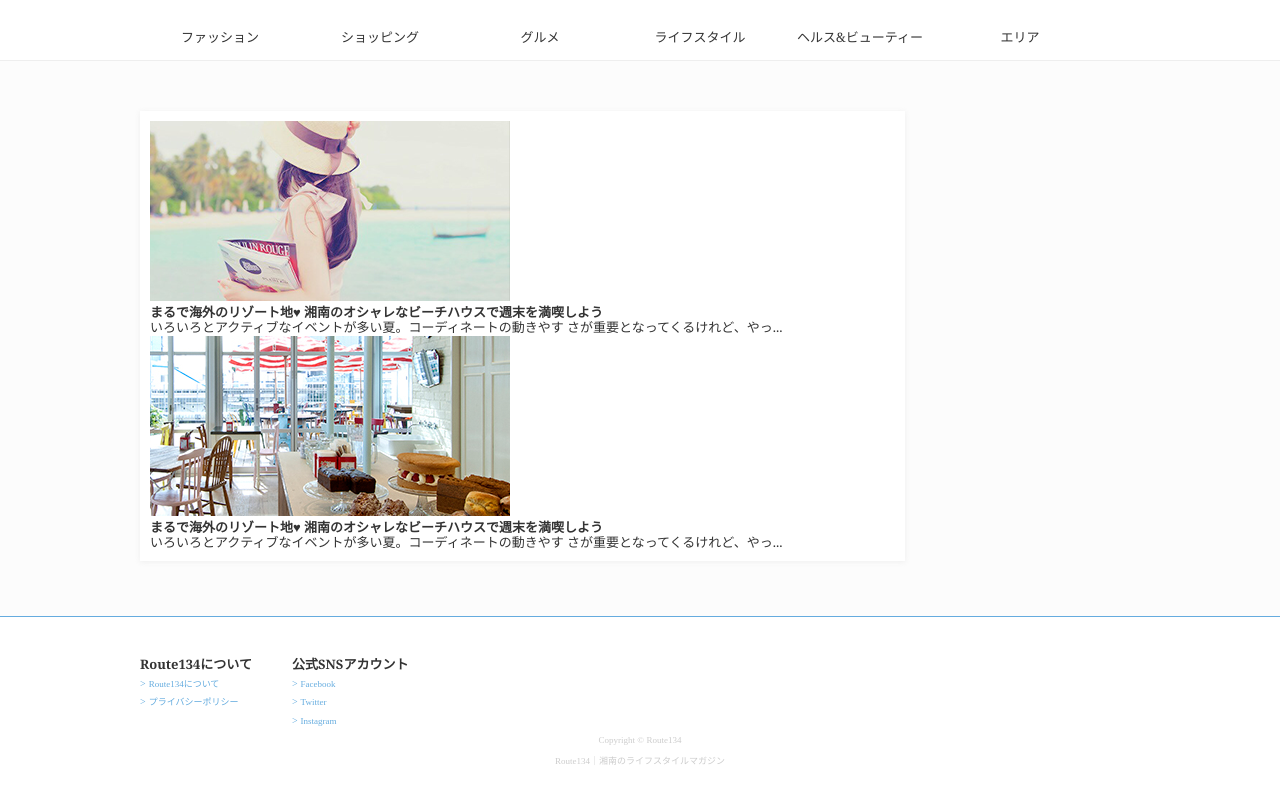
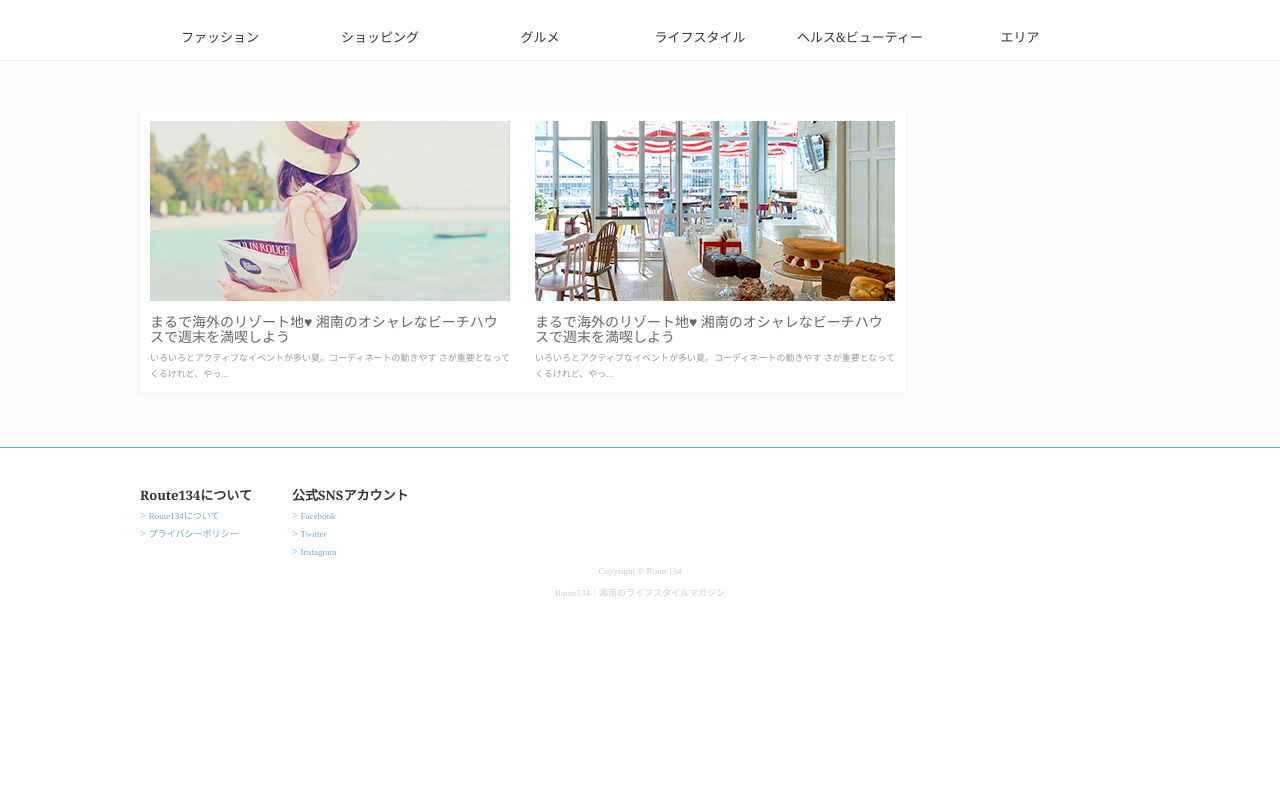
Before and after one commit to project-SY/route134, a PHP site: page / in a window 1280 px wide. Shown: the part 138-929 px from the top of the page. After the commit the page ends 735 px from the top, so only its background shows below. Run offline with PHP 8.4, Linux system fonts and the light colour scheme.

Commit message:
微調整

```diff
--- a/css/pc.css
+++ b/css/pc.css
@@ -158,18 +158,18 @@ li {
 /* ------------------------------------
 ◆　index
 ------------------------------------ */
-.headline .l-column .l-block {
+.headline .left-column .l-block {
   float: left;
   width: 360px;
 }
 
-.headline .l-column img {
+.headline .left-column img {
   width: 360px;
   height: 180px;
   margin-bottom: 10px;
 }
 
-.headline .l-column h4 {
+.headline .left-column h4 {
   font-family: YuGo;
   color: #666666;
   font-size: 14px;
@@ -178,7 +178,7 @@ li {
   margin-bottom: 5px;
 }
 
-.headline .l-column p {
+.headline .left-column p {
   font-family: YuGo;
   color: #999999;
   font-size: 9.01px;
@@ -186,7 +186,7 @@ li {
   text-align: left;
 }
 
-.headline .l-column .r-block {
+.headline .left-column .r-block {
   float: right;
   width: 360px;
 }
```
